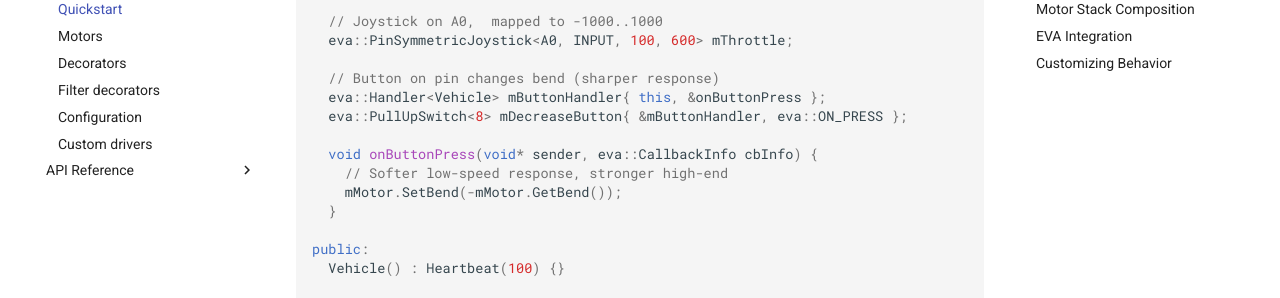
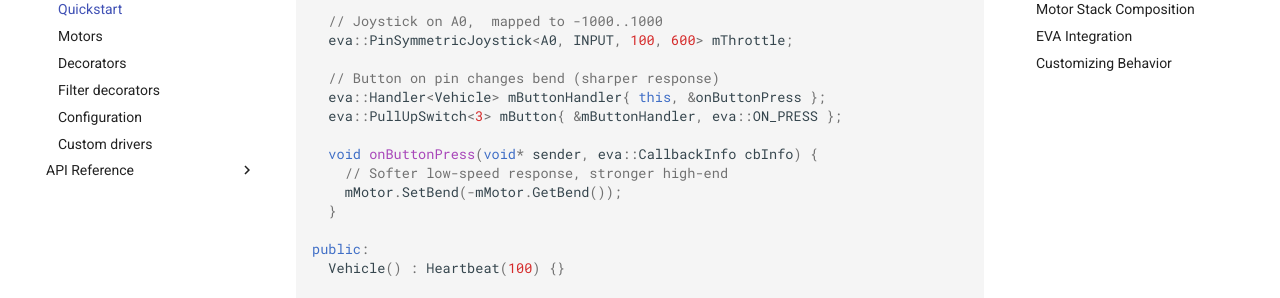
Before and after one commit to agusevtec/eva-motors, an MkDocs documentation site: the page built from docs-md/tutorial/quickstart.md, in a window 1280 px wide and 900 px high, scrolled down 714 px. Shown: the part 153-451 px from the top of the window. Built offline with MkDocs 1.6.1 and Material for MkDocs 9.7.7, drawn with Linux system fonts in a browser that asks for light colours; comment, search, counter and statistics services are not loaded.

Commit message:
revert example back

```diff
--- a/docs-md/tutorial/quickstart.md
+++ b/docs-md/tutorial/quickstart.md
@@ -41,7 +41,7 @@ private:
 
   // Button on pin changes bend (sharper response)
   eva::Handler<Vehicle> mButtonHandler{ this, &onButtonPress };
-  eva::PullUpSwitch<8> mDecreaseButton{ &mButtonHandler, eva::ON_PRESS };
+  eva::PullUpSwitch<3> mButton{ &mButtonHandler, eva::ON_PRESS };
 
   void onButtonPress(void* sender, eva::CallbackInfo cbInfo) {
     // Softer low-speed response, stronger high-end
--- a/docs/tutorial/quickstart/index.html
+++ b/docs/tutorial/quickstart/index.html
@@ -864,7 +864,7 @@
 
 <span class="w">  </span><span class="c1">// Button on pin changes bend (sharper response)</span>
 <span class="w">  </span><span class="n">eva</span><span class="o">::</span><span class="n">Handler</span><span class="o">&lt;</span><span class="n">Vehicle</span><span class="o">&gt;</span><span class="w"> </span><span class="n">mButtonHandler</span><span class="p">{</span><span class="w"> </span><span class="k">this</span><span class="p">,</span><span class="w"> </span><span class="o">&amp;</span><span class="n">onButtonPress</span><span class="w"> </span><span class="p">};</span>
-<span class="w">  </span><span class="n">eva</span><span class="o">::</span><span class="n">PullUpSwitch</span><span class="o">&lt;</span><span class="mi">8</span><span class="o">&gt;</span><span class="w"> </span><span class="n">mDecreaseButton</span><span class="p">{</span><span class="w"> </span><span class="o">&amp;</span><span class="n">mButtonHandler</span><span class="p">,</span><span class="w"> </span><span class="n">eva</span><span class="o">::</span><span class="n">ON_PRESS</span><span class="w"> </span><span class="p">};</span>
+<span class="w">  </span><span class="n">eva</span><span class="o">::</span><span class="n">PullUpSwitch</span><span class="o">&lt;</span><span class="mi">3</span><span class="o">&gt;</span><span class="w"> </span><span class="n">mButton</span><span class="p">{</span><span class="w"> </span><span class="o">&amp;</span><span class="n">mButtonHandler</span><span class="p">,</span><span class="w"> </span><span class="n">eva</span><span class="o">::</span><span class="n">ON_PRESS</span><span class="w"> </span><span class="p">};</span>
 
 <span class="w">  </span><span class="kt">void</span><span class="w"> </span><span class="nf">onButtonPress</span><span class="p">(</span><span class="kt">void</span><span class="o">*</span><span class="w"> </span><span class="n">sender</span><span class="p">,</span><span class="w"> </span><span class="n">eva</span><span class="o">::</span><span class="n">CallbackInfo</span><span class="w"> </span><span class="n">cbInfo</span><span class="p">)</span><span class="w"> </span><span class="p">{</span>
 <span class="w">    </span><span class="c1">// Softer low-speed response, stronger high-end</span>
```
Also changed, not shown: docs/search/search_index.json, 1 other file.
